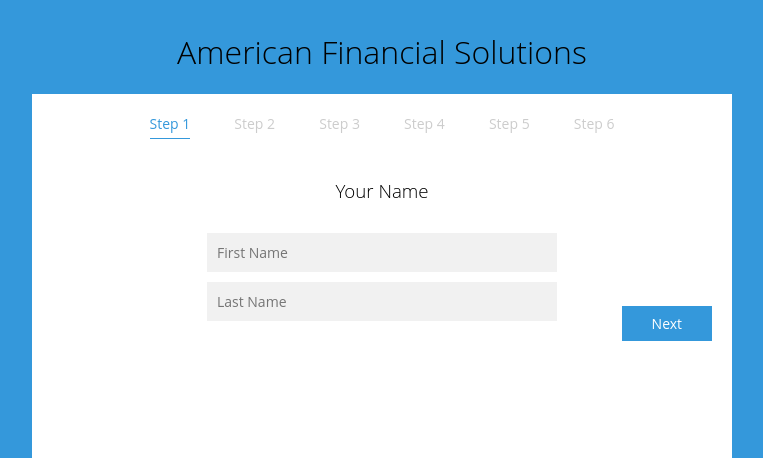
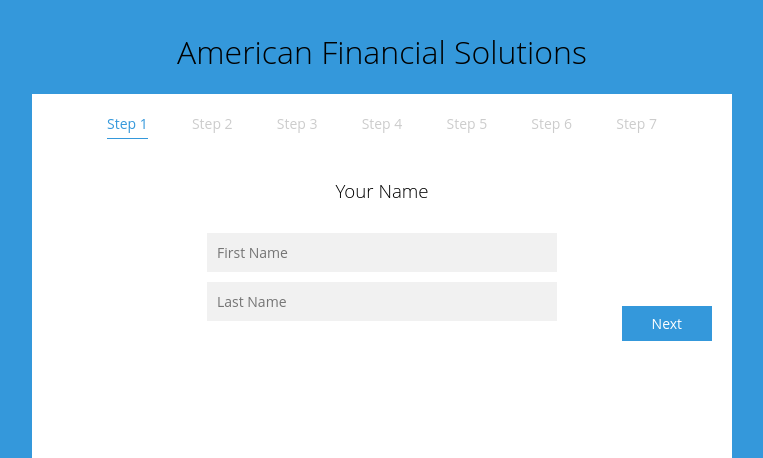
Before and after one commit to bluehenraj/FinancialLoanCalculatorAFS, a Flask app: page /form in a window 1280 px wide. Shown: the top 458 px of the page, without its empty margins (258-1021 px from the left). Run offline with Flask 2, Linux system fonts and the light colour scheme.

Commit message:
Fixed section numbers

```diff
--- a/templates/form.html
+++ b/templates/form.html
@@ -16,6 +16,7 @@
 			<li>Step 4</li>
 			<li>Step 5</li>
 			<li>Step 6</li>
+			<li>Step 7</li>
 		</ul>
 		<form class="form-wrapper" method="post" action="http://localhost:5000/submitform">
 			<fieldset class="section is-active">
@@ -45,7 +46,7 @@
 				<div class="button">Next</div>
 			</fieldset>
 			<fieldset class="section">
-				<h3>HealthCare</h3>
+				<h3>Health Care</h3>
 				<input type="text" name="prescriptions" id="prescriptions" placeholder="Prescriptions">
 				<input type="text" name="doctorvisits" id="doctorvisits" placeholder="Doctor Visits">
 				<select name="others" id="others">
@@ -57,7 +58,7 @@
 				<div class="button">Next</div>
 			</fieldset>
 			<fieldset class="section">
-				<h3>ChildCare</h3>
+				<h3>Child Care</h3>
 				<input type="text" name="daycare" id="daycare" placeholder="DayCare">
 				<select name="others" id="others">
 					<option value="select">Others</option>
```
